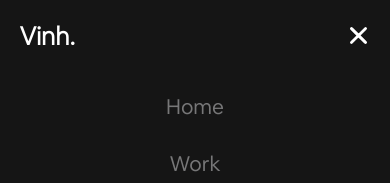
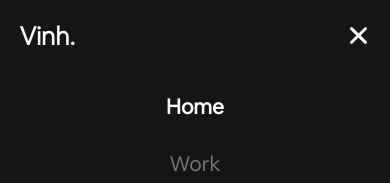
Before and after one commit to v-iinh/portfolio_v2, a React (Create React App) app: page / in a window 390 px wide. Both pictures are taken after a click on the icon "Toggle menu". Shown: the top 183 px of the page. Built offline with nearby package versions, Linux system fonts and the light colour scheme.

Commit message:
setLocation for header

```diff
--- a/src/components/header/Header.css
+++ b/src/components/header/Header.css
@@ -96,6 +96,11 @@
   background-color: #151515;
 }
 
+.mobile_menu_container ul li .active_menu {
+  color: #fff !important;
+  font-weight: bold;
+}
+
 @media (max-width: 993px) and (orientation: landscape) {
   .mobile_menu_container {
     overflow: auto;
--- a/src/components/header/Header.jsx
+++ b/src/components/header/Header.jsx
@@ -1,18 +1,19 @@
 import React, { useState } from 'react';
-import { Link } from 'react-router-dom';
+import { Link, useLocation } from 'react-router-dom';
 import './Header.css';
 
 function Header() {
   const [closed, setClosed] = useState(true);
+  const location = useLocation();
 
   const toggleMenu = () => setClosed(!closed);
+
+  const isActive = (path) => location.pathname === path;
 
   return (
     <div id='header'>
       <div className="header_wrapper">
-        <div className="logo_container">
-          Vinh.
-        </div>
+        <div className="logo_container">Vinh.</div>
 
         <div className="menu_btn_wrapper">
           <svg
@@ -40,10 +41,42 @@ function Header() {
         <nav>
           <div className="mobile_menu_container">
             <ul>
-              <li><Link to='/' onClick={toggleMenu}>Home</Link></li>
-              <li><Link to='/work' onClick={toggleMenu}>Work</Link></li>
-              <li><Link to='/resume' onClick={toggleMenu}>Résumé</Link></li>
-              <li><Link to='/contact' onClick={toggleMenu}>Contact</Link></li>
+              <li>
+                <Link
+                  to='/'
+                  onClick={toggleMenu}
+                  className={isActive('/') ? 'active_menu' : ''}
+                >
+                  Home
+                </Link>
+              </li>
+              <li>
+                <Link
+                  to='/work'
+                  onClick={toggleMenu}
+                  className={isActive('/work') ? 'active_menu' : ''}
+                >
+                  Work
+                </Link>
+              </li>
+              <li>
+                <Link
+                  to='/resume'
+                  onClick={toggleMenu}
+                  className={isActive('/resume') ? 'active_menu' : ''}
+                >
+                  Résumé
+                </Link>
+              </li>
+              <li>
+                <Link
+                  to='/contact'
+                  onClick={toggleMenu}
+                  className={isActive('/contact') ? 'active_menu' : ''}
+                >
+                  Contact
+                </Link>
+              </li>
             </ul>
           </div>
         </nav>
```
Also changed, not shown: 1 other file (tests, documents, lock files or other folders).
